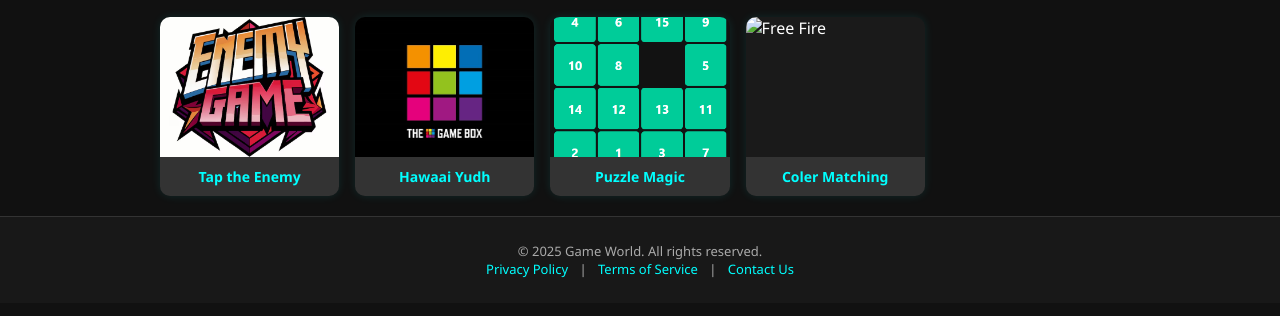
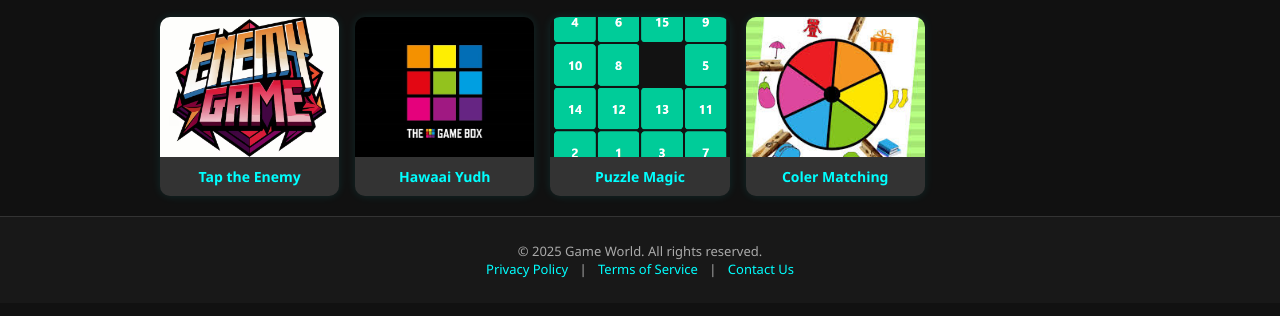
Before and after one commit to gamedeveloper172/download-page, a plain HTML site: page index.html in a window 1280 px wide. Shown: the part 68-384 px from the top of the page. Drawn offline with Linux system fonts and the light colour scheme.

Commit message:
Update index.html

```diff
--- a/index.html
+++ b/index.html
@@ -122,7 +122,7 @@
     </a>
 
     <a href="game/coler/coler-game.html" class="game-card">
-      <img class="game-image" src="coler.png" alt="Free Fire">
+      <img class="game-image" src="image/coler.png" alt="Free Fire">
       <div class="game-navbar">Coler Matching</div>
     </a>
   </div>
```
